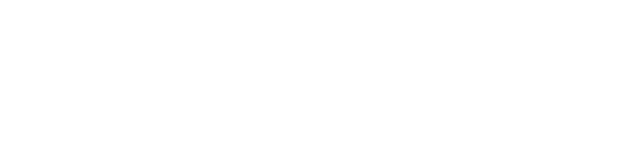
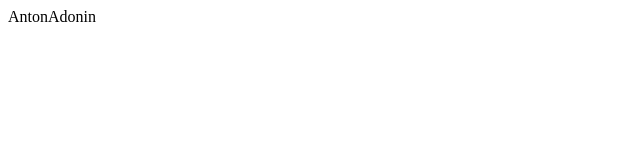
Before and after one commit to Anton247/SecondRepository, a plain HTML site: page index.html in a window 1280 px wide. Shown: the whole page, without its empty margins (0-640 px from the left). Drawn offline with Linux system fonts and the light colour scheme.

Commit message:
create div AntonAdonin

```diff
--- a/index.html
+++ b/index.html
@@ -7,6 +7,6 @@
     <title>Сайт</title>
 </head>
 <body>
-
+    <div>AntonAdonin</div>
 </body>
 </html>
```
